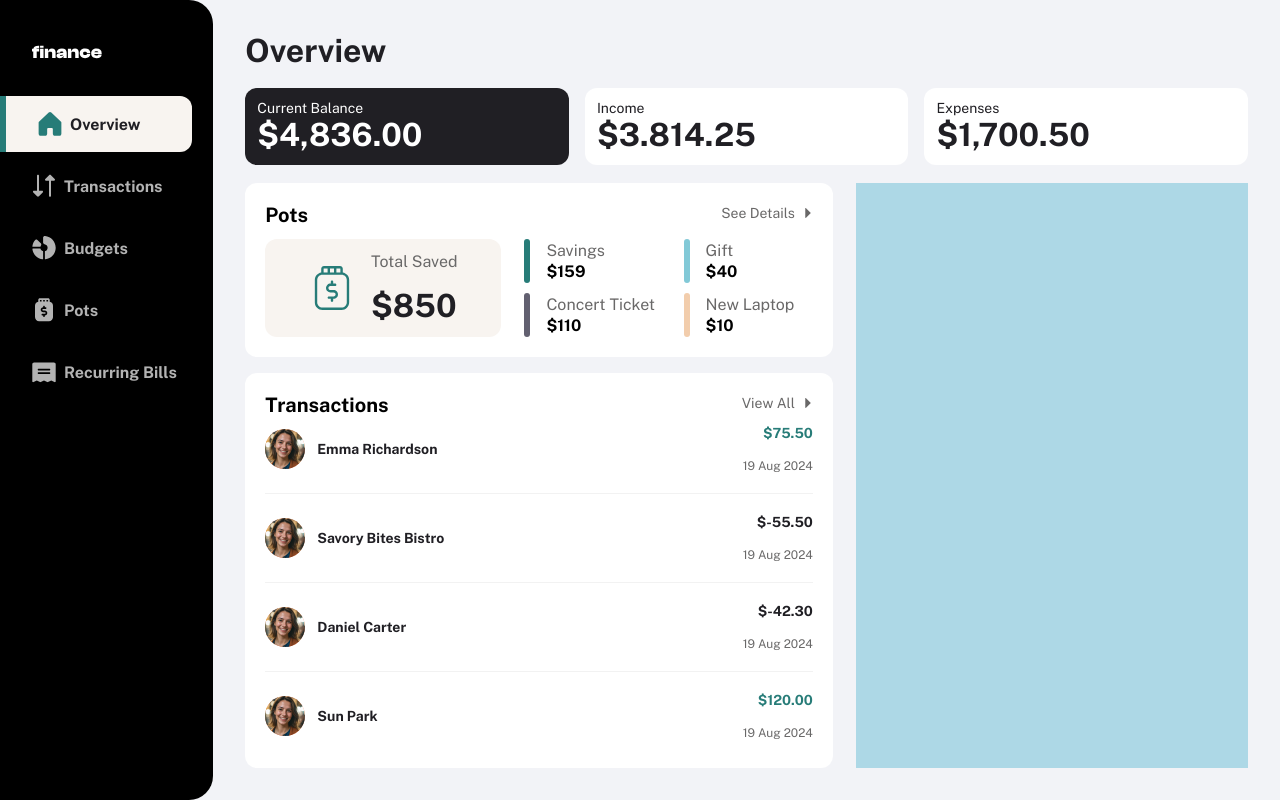
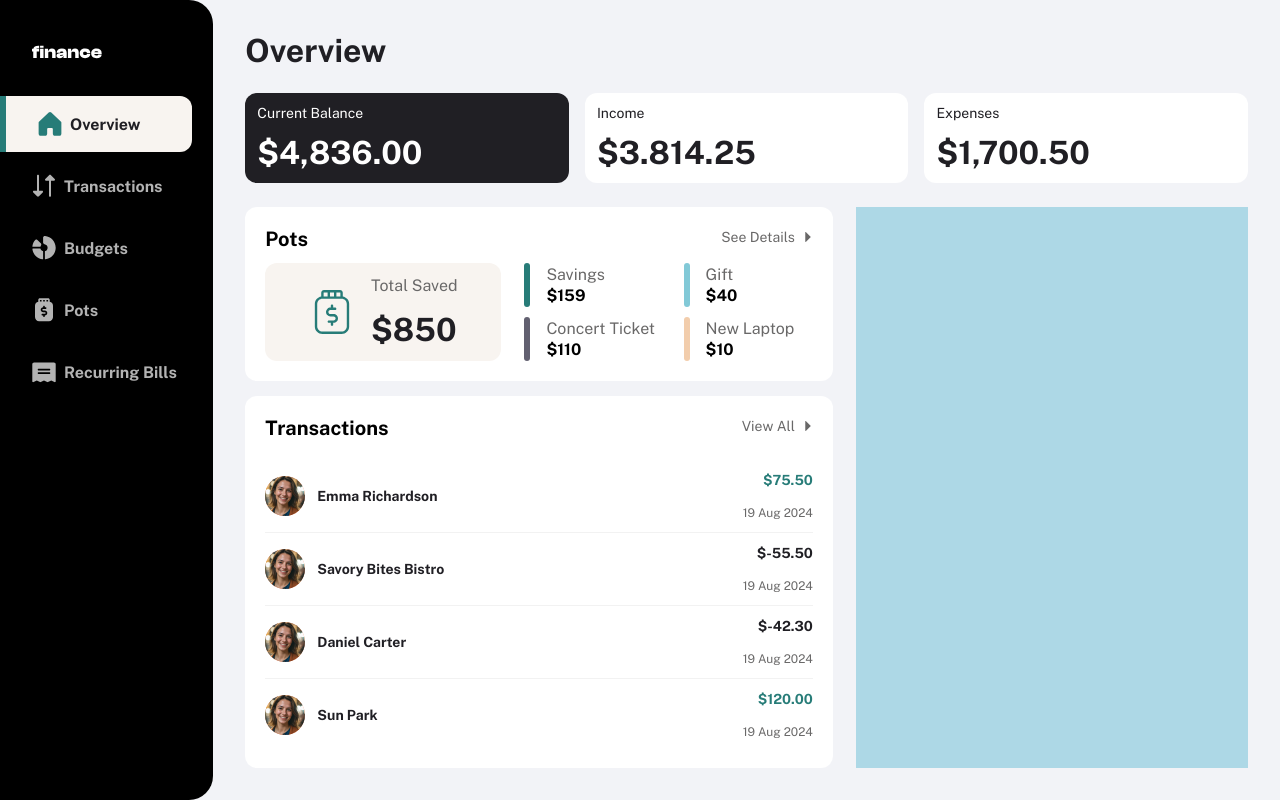
Before and after one commit to kwe92/personal-finance-app, a React (Create React App) app: page /home/Overview in a window 1280 px wide. Built offline with nearby package versions, Linux system fonts and the light colour scheme.

Commit message:
refact: fixed when sidebar is deisplayed

```diff
--- a/src/features/overview/components/css/overview_transactions_section.css
+++ b/src/features/overview/components/css/overview_transactions_section.css
@@ -6,6 +6,7 @@
     background-color: white;
     padding: 1.25rem;
     border-radius: 12px;
+    gap: 1rem;
 }
 
 .overview-transaction-list-tile{
@@ -21,8 +22,14 @@
     width: 100%;
     height: 1px;
     background-color: #F2F2F2;
-    margin: 20px 0 20px 0;
+    /* margin: 20px 0 20px 0; */
 
+}
+
+@media(max-height:930px){
+    .overview-transaction-section-main-container{
+        gap:0.75rem;
+    }
 }
 
 .overview-transaction-list-tile #otlt-left-side{
--- a/src/features/shared/components/css/side_nav_bar.css
+++ b/src/features/shared/components/css/side_nav_bar.css
@@ -10,3 +10,7 @@
     /* TODO: maybe responsive padding */
     padding-top: 40px;
 }
+
+@media(max-width:1200px){
+    .side-nav-bar{display: none;}
+}
```
Also changed, not shown: src/features/shared/components/side_nav_bar.tsx (+3 -5 lines).
